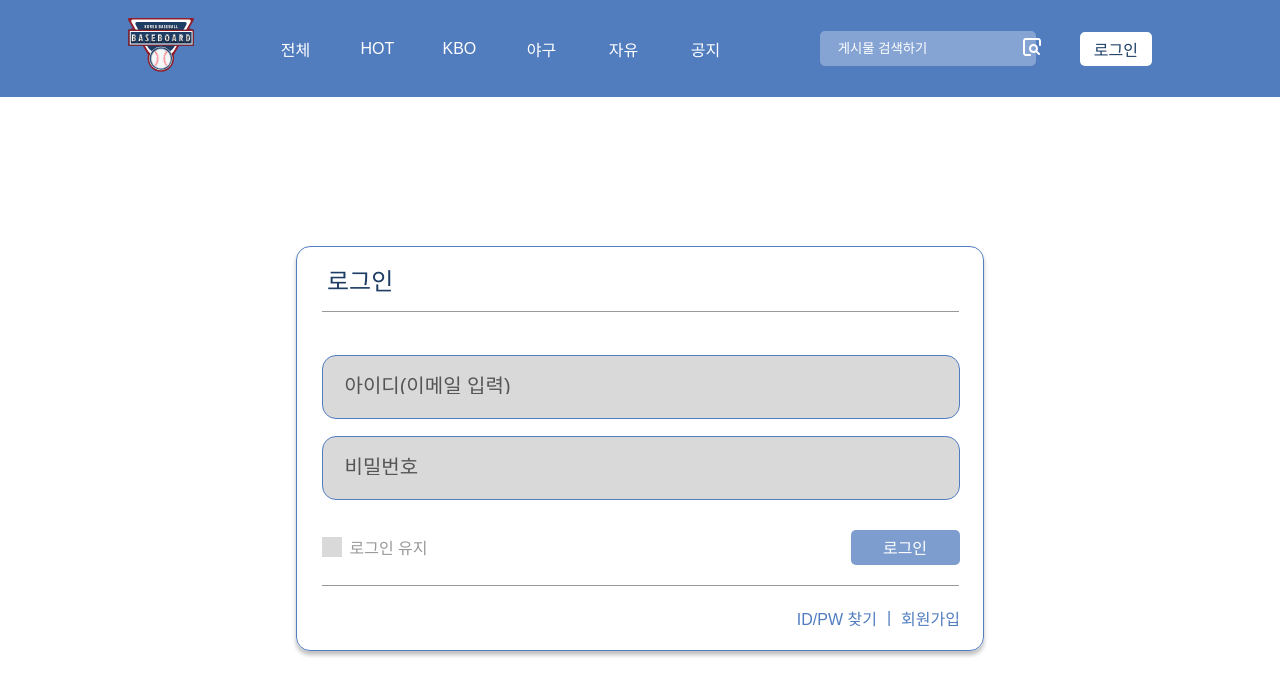
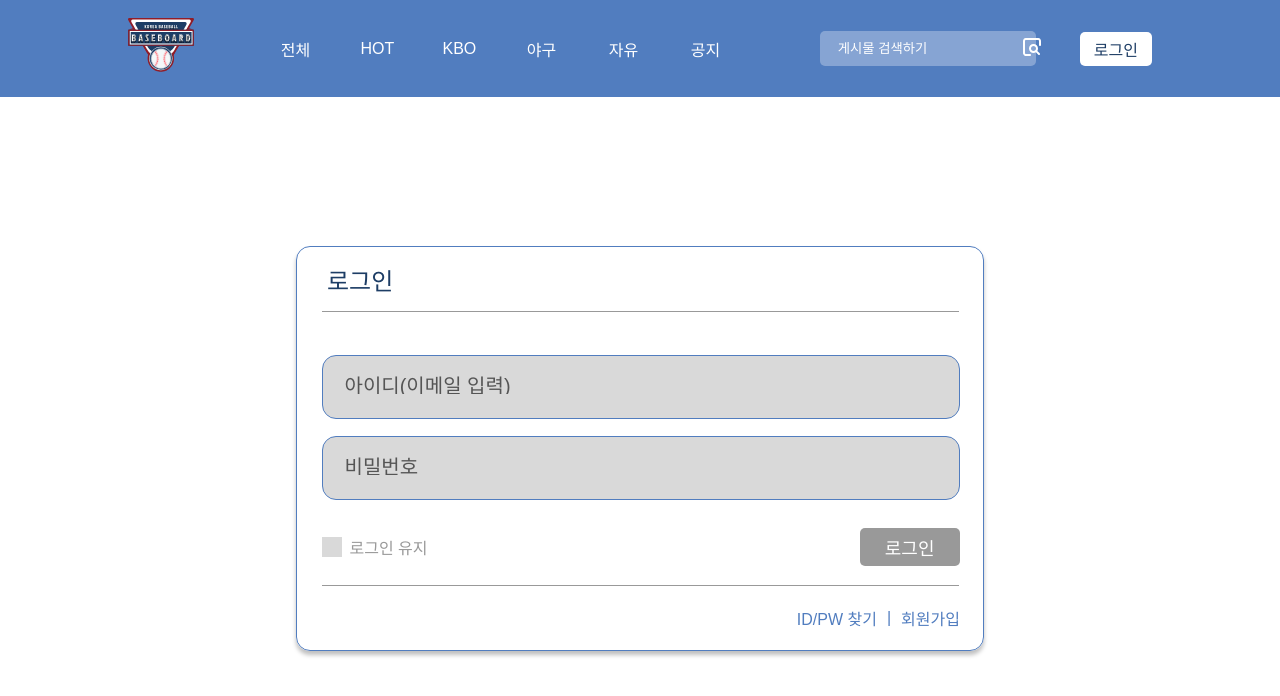
Before and after one commit to Jaylin16/Base-Board, a Next.js app in the folder client/next-tutorial/: page /login in a window 1280 px wide. Shown: the top 696 px of the page. Built offline with nearby package versions, Linux system fonts and the light colour scheme.

Commit message:
[FE-VIEW] 로그인 페이지 백엔드 api 연결 #7

```diff
--- /dev/null
+++ b/client/next-tutorial/src/api/user/useLogin.ts
@@ -0,0 +1,16 @@
+import axios from "axios";
+import { useMutation } from "@tanstack/react-query";
+
+export const useUpdateLogin = () => {
+  return useMutation({
+    mutationFn: async (data: any) => {
+      const response = await axios.post(
+        `${process.env.NEXT_PUBLIC_API_URL}/login`,
+        data,
+        { withCredentials: true }
+      );
+
+      return response;
+    },
+  });
+};
--- a/client/next-tutorial/src/app/login/page.tsx
+++ b/client/next-tutorial/src/app/login/page.tsx
@@ -3,13 +3,64 @@ import { css } from "@emotion/react";
 import React, { useState } from "react";
 import { useRouter } from "next/navigation";
 import CustomCheckbox from "@/component/common/CustomCheckbox";
+import { useUpdateLogin } from "@/api/user/useLogin";
 
 const Login: React.FC = () => {
+  const router = useRouter();
   const [checked, setChecked] = useState(false);
-  const router = useRouter();
+  const [emailFilled, setEmailFilled] = useState(false);
+  const [passwordFilled, setPasswordFilled] = useState(false);
+  const [params, setParams] = useState<{
+    email: string;
+    password: string;
+  }>({
+    email: "",
+    password: "",
+  });
 
   const handleCheckboxChange = (event: React.ChangeEvent<HTMLInputElement>) => {
     setChecked(event.target.checked);
+  };
+
+  const inputHandler = (event: React.ChangeEvent<HTMLInputElement>) => {
+    const { name, value } = event.target;
+
+    setParams({
+      ...params,
+      [name]: value,
+    });
+
+    if (name === "email") {
+      if (emailRegex.test(params.email)) {
+        setEmailFilled(true);
+      } else {
+        setEmailFilled(false);
+      }
+    }
+
+    if (name === "password") {
+      if (value.length > 8) {
+        setPasswordFilled(true);
+      } else {
+        setPasswordFilled(false);
+      }
+    }
+  };
+
+  const emailRegex = /^[a-zA-Z0-9._%+-]+@[a-zA-Z0-9.-]+\.[a-zA-Z]{2,}$/;
+
+  const updateLogin = useUpdateLogin();
+
+  const submitHandler = () => {
+    updateLogin.mutate(params, {
+      onSuccess: (res) => {
+        localStorage.setItem("nickName", res.data.userName);
+        router.push("/");
+      },
+      onError: (err) => {
+        alert("로그인 실패");
+      },
+    });
   };
 
   return (
@@ -24,9 +75,17 @@ const Login: React.FC = () => {
                 css={inputStyle}
                 placeholder="아이디(이메일 입력)"
                 type="text"
+                name="email"
+                onChange={inputHandler}
               />
 
-              <input css={inputStyle} placeholder="비밀번호" type="password" />
+              <input
+                css={inputStyle}
+                placeholder="비밀번호"
+                type="password"
+                name="password"
+                onChange={inputHandler}
+              />
             </div>
 
             <div css={loginButtonWrapper}>
@@ -37,7 +96,13 @@ const Login: React.FC = () => {
                   label="로그인 유지"
                 />
               </div>
-              <div css={loginButton}>로그인</div>
+              <button
+                css={loginButton(emailFilled && passwordFilled)}
+                disabled={emailFilled && passwordFilled}
+                onClick={submitHandler}
+              >
+                로그인
+              </button>
             </div>
           </div>
 
@@ -97,18 +162,18 @@ const loginStyle = css`
   align-items: center;
 `;
 
-const loginButton = css`
-  width: 109px;
-  height: 35px;
+const loginButton = (isActive: boolean) => css`
   border-radius: 5px;
-  background: #7d9dcf;
+  background: ${isActive ? "#7d9dcf" : "#999999"};
   color: #ffffff;
+  font-size: 18px;
+  padding: 6px 25px;
 
   display: flex;
   align-items: center;
   justify-content: center;
 
-  cursor: pointer;
+  cursor: ${isActive && "pointer"};
 `;
 
 const inputStyle = css`
--- a/client/next-tutorial/src/component/Header.tsx
+++ b/client/next-tutorial/src/component/Header.tsx
@@ -50,12 +50,22 @@ const Header = () => {
               <Image src={searchIcon} alt="search" />
             </button>
           </div>
-          <div
+          {localStorage.getItem("nickName") ? (
+            <div>{localStorage.getItem("nickName")} </div>
+          ) : (
+            <div
+              css={loginStyles(pathname.includes("login"))}
+              onClick={() => router.push("/login")}
+            >
+              로그인
+            </div>
+          )}
+          {/* <div
             css={loginStyles(pathname.includes("login"))}
             onClick={() => router.push("/login")}
           >
             로그인
-          </div>
+          </div> */}
         </div>
       </div>
     </div>
```
